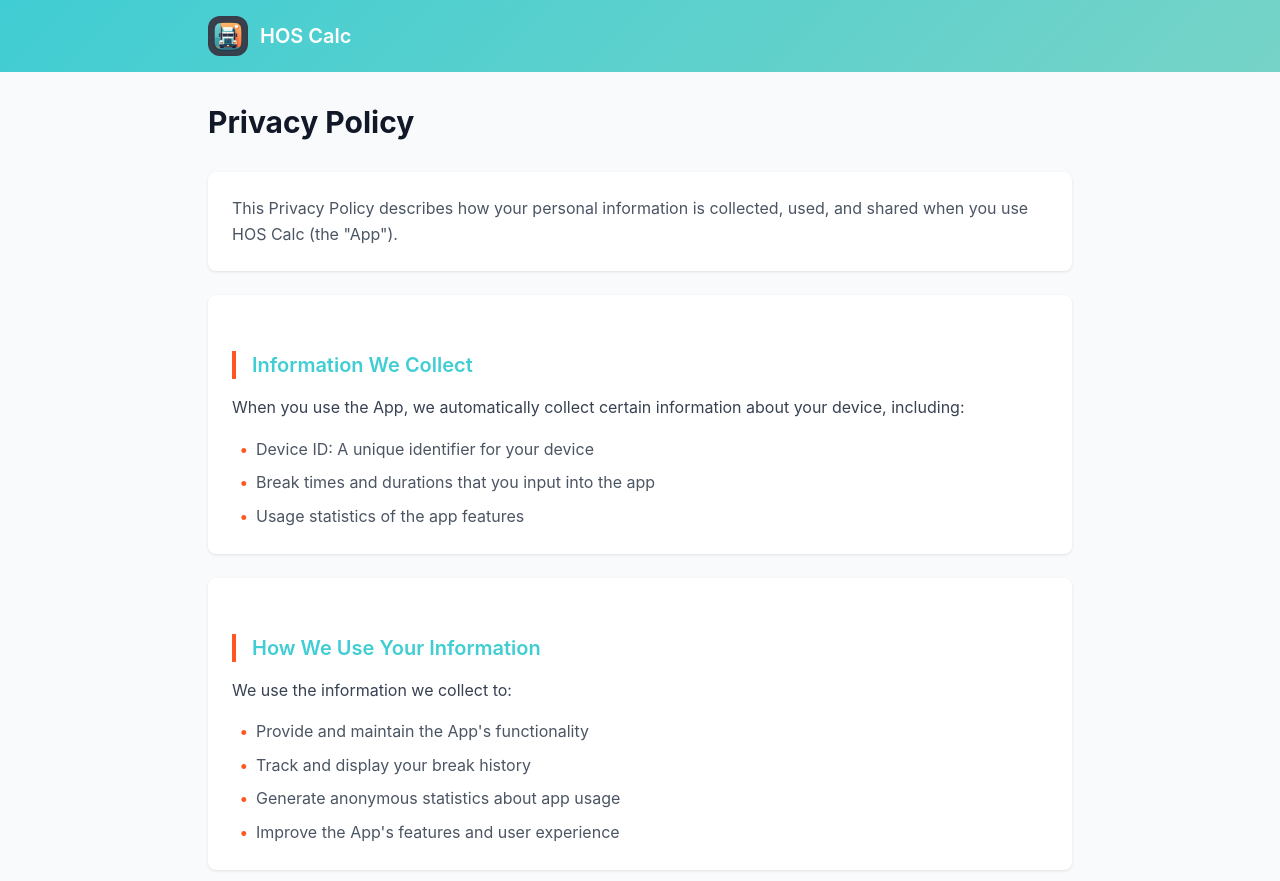
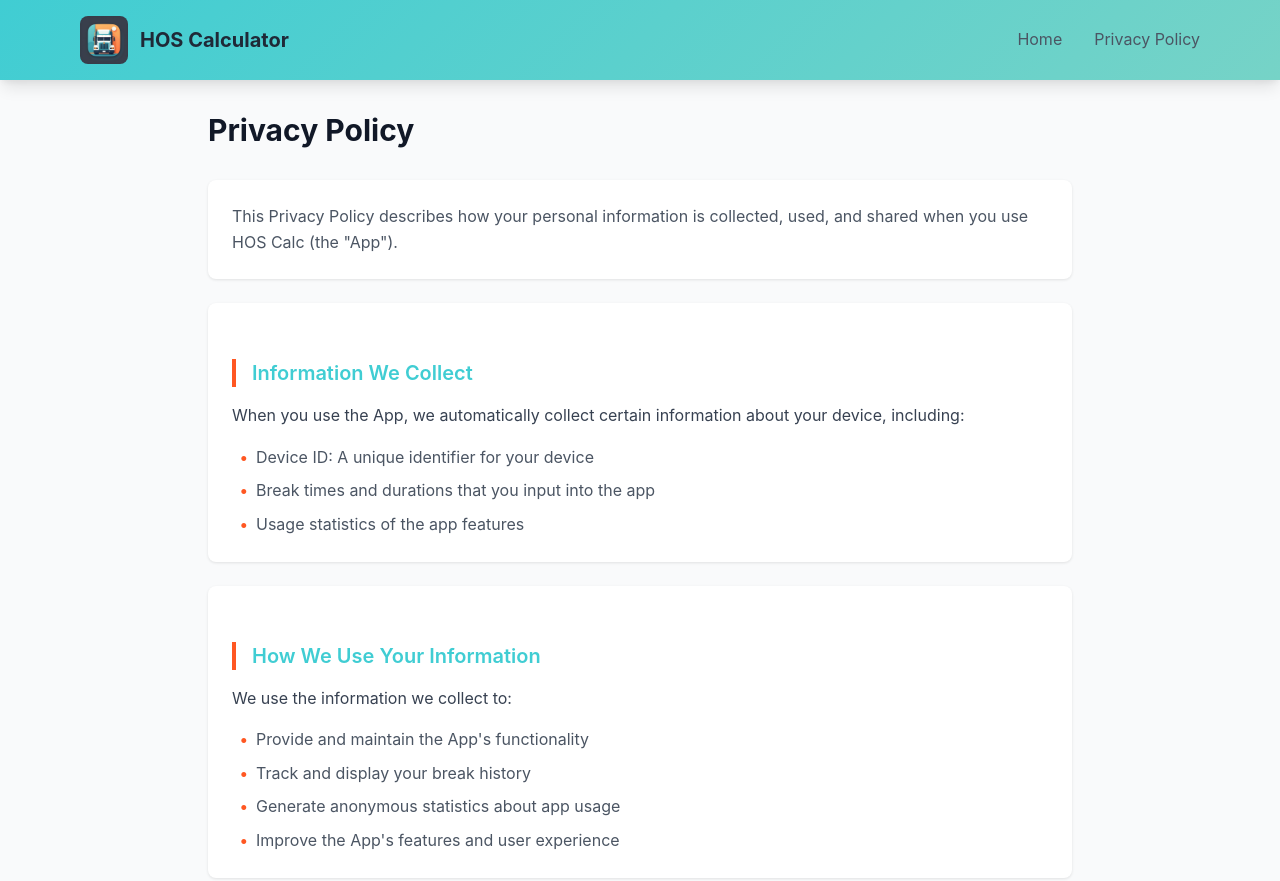
Before and after one commit to Ryahn/HOSCalc, a website: page public/privacy.html in a window 1280 px wide. Shown: the top 881 px of the page. Drawn offline with nearby package versions, Linux system fonts and the light colour scheme.

Commit message:
updated nav

```diff
--- a/public/privacy.html
+++ b/public/privacy.html
@@ -51,14 +51,20 @@
 </head>
 <body class="bg-gray-50">
     <!-- Header -->
-    <div class="gradient-header">
-        <nav class="max-w-4xl mx-auto px-4 py-4">
-            <div class="flex items-center">
-                <img src="/images/icon.jpg" alt="HOS Calc Logo" class="h-10 w-10 rounded-xl">
-                <span class="ml-3 text-xl font-semibold text-white">HOS Calc</span>
+    <nav class="gradient-header shadow-lg">
+        <div class="max-w-6xl mx-auto px-4">
+            <div class="flex justify-between items-center py-4">
+                <div class="flex items-center">
+                    <img src="/images/icon.jpg" alt="HOS Calculator Logo" class="h-12 w-12 rounded-lg">
+                    <span class="ml-3 text-xl font-bold text-gray-800"><a href="/">HOS Calculator</a></span>
+                </div>
+                <div class="hidden md:flex items-center space-x-8">
+                    <a href="/" class="text-gray-600 hover:text-custom-teal">Home</a>
+                    <a href="/privacy-policy" class="text-gray-600 hover:text-custom-teal">Privacy Policy</a>
+                </div>
             </div>
-        </nav>
-    </div>
+        </div>
+    </nav>
 
     <!-- Main Content -->
     <div class="max-w-4xl mx-auto px-4 py-8">
```
Also changed, not shown: public/index.html (+1 -1 lines).
